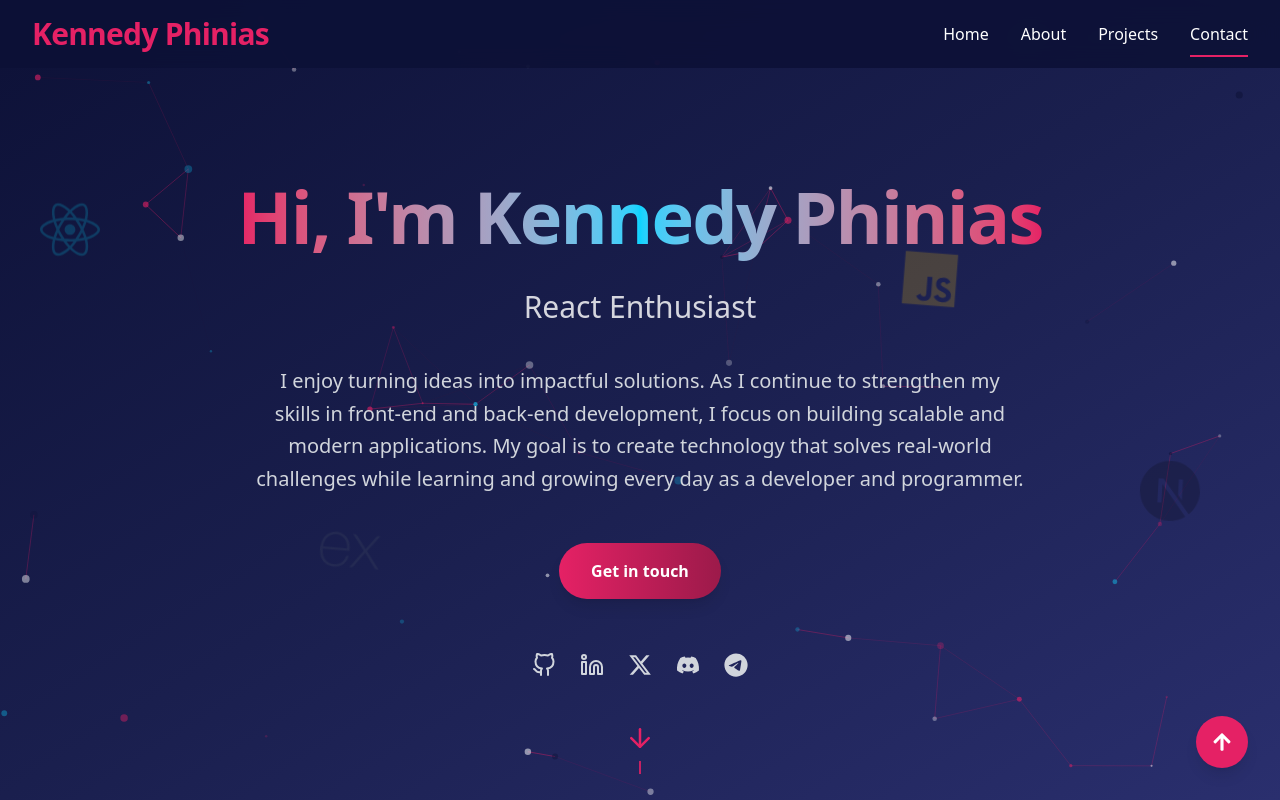
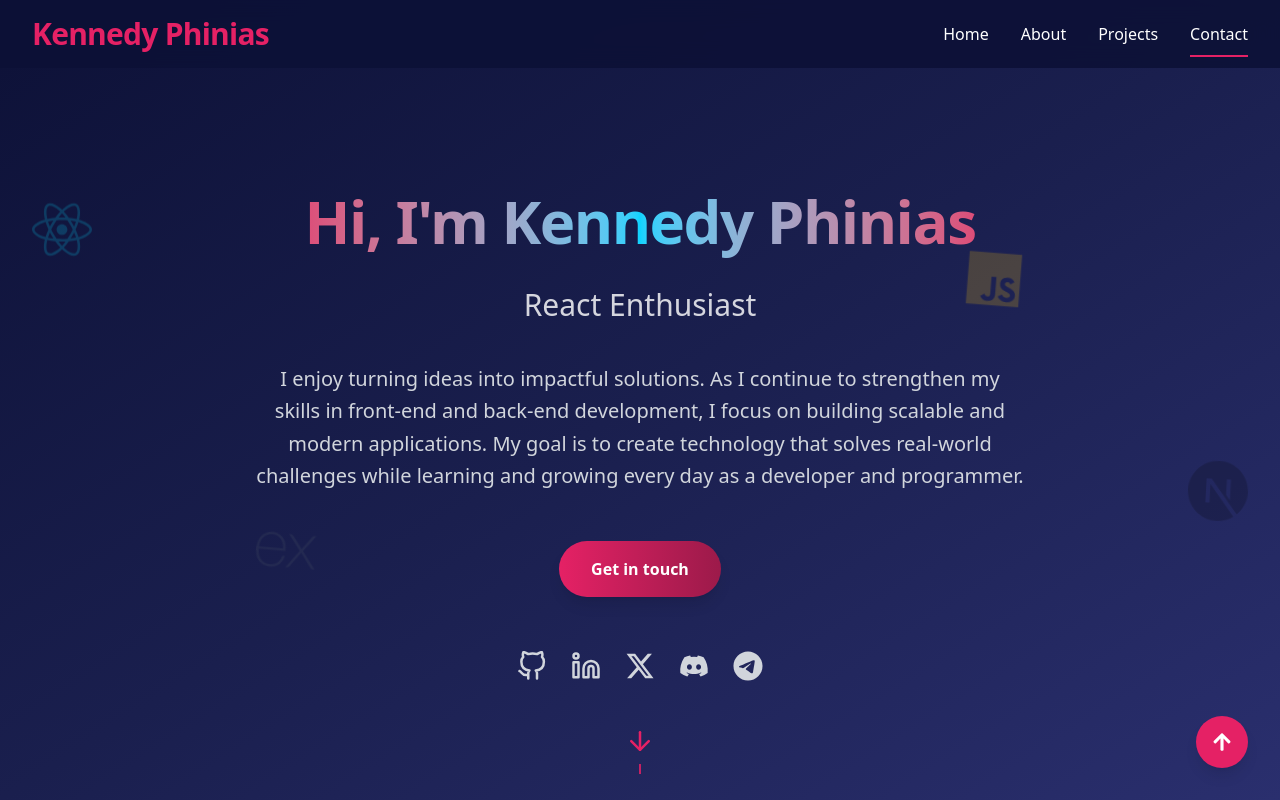
Before and after one commit to aggrk/portfolio, a React (Vite) app: page / in a window 1280 px wide. Shown: the top 800 px of the page. Built offline with nearby package versions, Linux system fonts and the light colour scheme.

Commit message:
Modifying

```diff
--- a/src/components/About.jsx
+++ b/src/components/About.jsx
@@ -59,7 +59,7 @@ export default function About() {
           initial={{ y: 20, opacity: 0 }}
           whileInView={{ y: 0, opacity: 1 }}
           transition={{ duration: 0.5, delay: 0.2 }}
-          className="text-lg text-[#0d1137] leading-relaxed mb-8"
+          className="text-base text-[#0d1137] leading-relaxed mb-8"
         >
           I am a passionate developer driven by the desire to be useful, do
           what’s meaningful, and make things happen. With a strong foundation in
--- a/src/components/Hero.jsx
+++ b/src/components/Hero.jsx
@@ -1,13 +1,12 @@
 /* eslint-disable no-unused-vars */
 import { motion } from "framer-motion";
-import { useEffect, useState, useCallback } from "react";
-import Particles from "react-particles";
-import { loadSlim } from "tsparticles-slim"; // Using slim version for performance
-import { FiGithub, FiLinkedin, FiArrowDown, FiInstagram } from "react-icons/fi";
+import { useEffect, useState } from "react";
+import { FiGithub, FiLinkedin, FiArrowDown } from "react-icons/fi";
 import { FaReact, FaJs } from "react-icons/fa";
 import { FaXTwitter, FaDiscord, FaTelegram } from "react-icons/fa6";
 import { SiNextdotjs, SiExpress } from "react-icons/si";
 
+// Animation variants
 const heroVariants = {
   hidden: { opacity: 0, y: 50 },
   visible: {
@@ -34,7 +33,6 @@ export default function Hero() {
     "Full-Stack Developer",
     "Mobile App Developer",
     "React Enthusiast",
-    // "Tech Enthusiast",
   ];
   const typingSpeed = 100;
 
@@ -62,129 +60,35 @@ export default function Hero() {
     return () => clearInterval(interval);
   }, [roles.length]);
 
-  // Initialize particles
-  const particlesInit = useCallback(async (engine) => {
-    await loadSlim(engine); // Using slim version
-  }, []);
-
-  const particlesLoaded = useCallback(async (container) => {
-    console.log("Particles loaded", container);
-  }, []);
-
   return (
     <motion.section
       id="home"
       variants={heroVariants}
       initial="hidden"
       animate="visible"
-      className="bg-gradient-to-br from-[#0d1137] via-[#1a1f4e] to-[#2a2f6e] pt-32 pb-20 px-4 sm:px-6 lg:px-8 flex items-center justify-center min-h-screen relative overflow-hidden"
+      className="bg-gradient-to-br from-[#0d1137] via-[#1a1f4e] to-[#2a2f6e] pt-16 sm:pt-24 lg:pt-32 pb-16 px-4 sm:px-6 lg:px-8 flex items-center justify-center min-h-screen relative overflow-hidden"
     >
-      {/* Particle Background (Exclusive to Hero Section) */}
-      <Particles
-        id="tsparticles-hero"
-        init={particlesInit}
-        loaded={particlesLoaded}
-        options={{
-          background: {
-            color: {
-              value: "transparent",
-            },
-          },
-          fpsLimit: 60,
-          interactivity: {
-            events: {
-              onHover: {
-                enable: true,
-                mode: "repulse",
-              },
-              onClick: {
-                enable: true,
-                mode: "push",
-              },
-              resize: true,
-            },
-            modes: {
-              repulse: {
-                distance: 150,
-                duration: 0.4,
-                speed: 1,
-              },
-              push: {
-                quantity: 4,
-              },
-            },
-          },
-          particles: {
-            color: {
-              value: ["#e52165", "#0d1137", "#ffffff", "#0dd3ff"],
-            },
-            links: {
-              color: "#e52165",
-              distance: 120,
-              enable: true,
-              opacity: 0.3,
-              width: 1,
-            },
-            collisions: {
-              enable: true,
-            },
-            move: {
-              direction: "none",
-              enable: true,
-              outModes: {
-                default: "bounce",
-              },
-              random: true,
-              speed: 1.5,
-              straight: false,
-            },
-            number: {
-              density: {
-                enable: true,
-                area: 1000,
-              },
-              value: 60,
-            },
-            opacity: {
-              value: { min: 0.2, max: 0.6 },
-              animation: {
-                enable: true,
-                speed: 1,
-                sync: false,
-              },
-            },
-            shape: {
-              type: "circle",
-            },
-            size: {
-              value: { min: 1, max: 4 },
-            },
-          },
-          detectRetina: true,
-        }}
-        className="absolute inset-0 z-0"
-      />
-
-      {/* Floating Tech Icons */}
-      <div className="absolute top-1/4 left-10 opacity-20 animate-float">
-        <FaReact className="text-6xl text-cyan-400" />
+      {/* Floating Tech Icons - Modified to show on mobile */}
+      <div className="absolute top-1/4 left-4 sm:left-8 opacity-20 animate-float">
+        <FaReact className="text-3xl sm:text-5xl lg:text-6xl text-cyan-400" />
       </div>
-      <div className="absolute bottom-1/3 right-20 opacity-20 animate-float-delay">
-        <SiNextdotjs className="text-6xl text-black dark:text-white" />
+      <div className="absolute bottom-1/3 right-4 sm:right-8 opacity-20 animate-float-delay">
+        <SiNextdotjs className="text-3xl sm:text-5xl lg:text-6xl text-black dark:text-white" />
       </div>
-      <div className="absolute top-1/3 right-1/4 opacity-20 animate-float-delay-2">
-        <FaJs className="text-6xl text-yellow-400" />
+      <div className="absolute top-1/3 right-1/5 opacity-20 animate-float-delay-2">
+        <FaJs className="text-3xl sm:text-5xl lg:text-6xl text-yellow-400" />
       </div>
-      <div className="absolute bottom-1/4 left-1/4 opacity-20 animate-float-delay-3">
-        <SiExpress className="text-6xl text-gray-600 dark:text-gray-200" />
+      <div className="absolute bottom-1/4 left-1/5 opacity-20 animate-float-delay-3">
+        <SiExpress className="text-3xl sm:text-5xl lg:text-6xl text-gray-600 dark:text-gray-200" />
       </div>
 
       {/* Content */}
-      <div className="max-w-4xl mx-auto relative z-10 text-center">
+      <div className="max-w-xs sm:max-w-md lg:max-w-4xl mx-auto relative z-10 text-center">
         {/* Headline with typing effect */}
         <motion.h2
           variants={childVariants}
-          className="text-5xl sm:text-6xl md:text-7xl font-bold text-transparent bg-clip-text bg-gradient-to-r from-[#e52165] via-[#0dd3ff] to-[#e52165] tracking-tight leading-tight"
+          className="text-4xl sm:text-5xl lg:text-6xl font-bold text-transparent bg-clip-text bg-gradient-to-r from-[#e52165] via-[#0dd3ff] to-[#e52165] tracking-tight leading-tight"
+          style={{ fontSize: "clamp(2.5rem, 5vw, 3.75rem)" }}
         >
           {typedText}
           <span className={`cursor-blink ${typingComplete ? "hidden" : ""}`}>
@@ -195,7 +99,7 @@ export default function Hero() {
         {/* Animated Role Text */}
         <motion.div
           variants={childVariants}
-          className="text-2xl sm:text-3xl mt-6 h-12"
+          className="text-xl sm:text-2xl lg:text-3xl mt-4 sm:mt-6 h-10 sm:h-12"
         >
           <motion.span
             key={currentRoleIndex}
@@ -204,6 +108,7 @@ export default function Hero() {
             exit={{ opacity: 0, y: -20 }}
             transition={{ duration: 0.5 }}
             className="text-white font-medium inline-block"
+            style={{ fontSize: "clamp(1.25rem, 3vw, 1.875rem)" }}
           >
             {roles[currentRoleIndex]}
           </motion.span>
@@ -212,7 +117,8 @@ export default function Hero() {
         {/* Description */}
         <motion.p
           variants={childVariants}
-          className="mt-8 text-xl text-gray-300 leading-relaxed max-w-3xl mx-auto"
+          className="mt-6 sm:mt-8 text-base sm:text-lg lg:text-xl text-gray-300 leading-relaxed max-w-xs sm:max-w-md lg:max-w-3xl mx-auto"
+          style={{ fontSize: "clamp(1rem, 2.5vw, 1.25rem)" }}
         >
           I enjoy turning ideas into impactful solutions. As I continue to
           strengthen my skills in front-end and back-end development, I focus on
@@ -222,12 +128,13 @@ export default function Hero() {
         </motion.p>
 
         {/* Call-to-action button */}
-        <motion.div variants={childVariants} className="mt-12">
+        <motion.div variants={childVariants} className="mt-8 sm:mt-10 lg:mt-12">
           <motion.a
             href="#contact"
             whileHover={{ scale: 1.05 }}
             whileTap={{ scale: 0.95 }}
-            className="px-8 py-4 rounded-full bg-gradient-to-r from-[#e52165] to-[#9c1a4a] text-white hover:from-[#d11a55] hover:to-[#7e153d] transition-all duration-300 font-semibold relative overflow-hidden shadow-lg hover:shadow-xl inline-block"
+            className="px-6 sm:px-8 py-3 sm:py-4 rounded-full bg-gradient-to-r from-[#e52165] to-[#9c1a4a] text-white hover:from-[#d11a55] hover:to-[#7e153d] transition-all duration-300 font-semibold relative overflow-hidden shadow-lg hover:shadow-xl inline-block"
+            aria-label="Get in touch"
           >
             <span className="relative z-10">Get in touch</span>
             <span className="absolute inset-0 bg-white opacity-0 hover:opacity-10 transition-opacity duration-300"></span>
@@ -237,20 +144,34 @@ export default function Hero() {
         {/* Social Links */}
         <motion.div
           variants={childVariants}
-          className="flex gap-6 mt-12 justify-center"
+          className="flex gap-4 sm:gap-6 mt-8 sm:mt-10 lg:mt-12 justify-center"
         >
           {[
-            { icon: <FiGithub />, url: "https://github.com/aggrk" },
+            {
+              icon: <FiGithub />,
+              url: "https://github.com/aggrk",
+              label: "GitHub",
+            },
             {
               icon: <FiLinkedin />,
               url: "https://linkedin.com/in/kennedyphinias",
+              label: "LinkedIn",
             },
-            { icon: <FaXTwitter />, url: "https://x.com/ItsKennedyK" },
+            {
+              icon: <FaXTwitter />,
+              url: "https://x.com/ItsKennedyK",
+              label: "Twitter",
+            },
             {
               icon: <FaDiscord />,
               url: "https://discord.com/users/itskennedyk",
+              label: "Discord",
             },
-            { icon: <FaTelegram />, url: "https://t.me/ItsKennedyK" },
+            {
+              icon: <FaTelegram />,
+              url: "https://t.me/ItsKennedyK",
+              label: "Telegram",
+            },
           ].map((social, index) => (
             <motion.a
               key={index}
@@ -259,7 +180,8 @@ export default function Hero() {
               rel="noopener noreferrer"
               whileHover={{ y: -5, scale: 1.1 }}
               whileTap={{ scale: 0.9 }}
-              className="text-2xl text-gray-300 hover:text-[#e52165] transition-colors duration-300"
+              className="text-xl sm:text-2xl lg:text-3xl text-gray-300 hover:text-[#e52165] transition-colors duration-300"
+              aria-label={`Visit my ${social.label}`}
             >
               {social.icon}
             </motion.a>
@@ -273,7 +195,8 @@ export default function Hero() {
         initial={{ opacity: 0 }}
         animate={{ opacity: 1 }}
         transition={{ delay: 2 }}
-        className="absolute bottom-8 left-1/2 transform -translate-x-1/2 z-10 group"
+        className="absolute bottom-4 sm:bottom-8 left-1/2 transform -translate-x-1/2 z-10 group"
+        aria-label="Scroll to about section"
       >
         <motion.div
           animate={{
@@ -286,11 +209,11 @@ export default function Hero() {
           }}
           className="flex flex-col items-center"
         >
-          <FiArrowDown className="text-3xl text-[#e52165] group-hover:text-white transition-colors duration-300" />
+          <FiArrowDown className="text-2xl sm:text-3xl text-[#e52165] group-hover:text-white transition-colors duration-300" />
           <motion.div
-            className="h-8 w-0.5 bg-[#e52165] group-hover:bg-white mt-2 transition-colors duration-300"
+            className="h-6 sm:h-8 w-0.5 bg-[#e52165] group-hover:bg-white mt-1 sm:mt-2 transition-colors duration-300"
             animate={{
-              height: [8, 16, 8],
+              height: [6, 12, 6],
               opacity: [0.6, 1, 0.6],
             }}
             transition={{
@@ -337,6 +260,14 @@ export default function Hero() {
             transform: translateY(-20px) rotate(5deg);
           }
         }
+
+        /* Responsive adjustments */
+        @media (max-width: 640px) {
+          .content-container {
+            padding-left: 1rem;
+            padding-right: 1rem;
+          }
+        }
       `}</style>
     </motion.section>
   );
```
